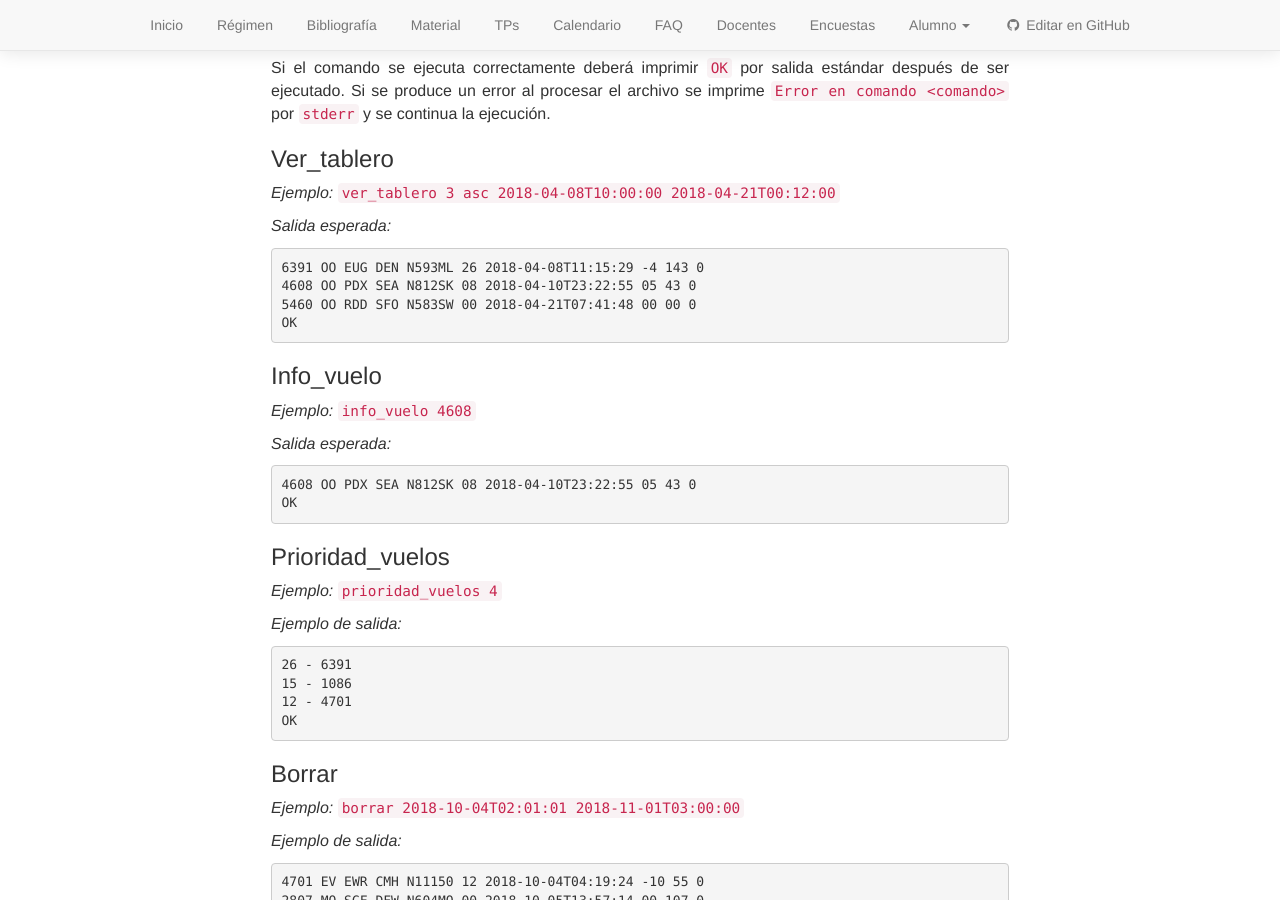
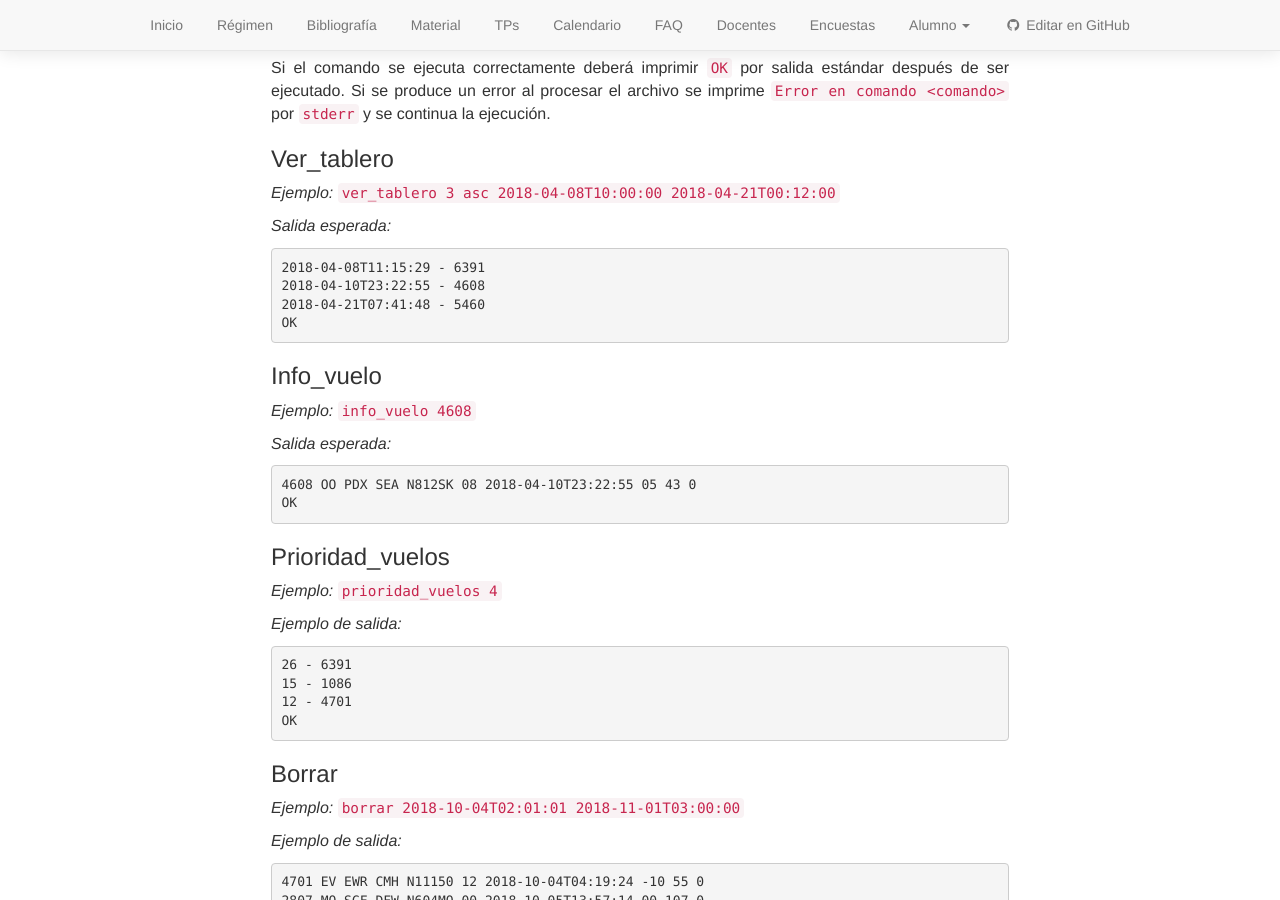
Before and after one commit to algoritmos-rw/algoritmos, a Jekyll site: the page built from static/tps/2018_2/tp2/index.md, in a window 1280 px wide and 900 px high, scrolled down 5066 px. Built offline with Jekyll 4.4.1, drawn with Linux system fonts in a browser that asks for light colours; nearby versions of some CDN libraries; some of the changed text lies outside the part shown.

Commit message:
Corregir errores en ejempos ver_tablero.

````diff
--- a/static/tps/2018_2/tp2/index.md
+++ b/static/tps/2018_2/tp2/index.md
@@ -271,9 +271,9 @@ Si se produce un error al procesar el archivo se imprime `Error en comando <coma
 *Salida esperada:*
 
 ```
-6391 OO EUG DEN N593ML 26 2018-04-08T11:15:29 -4 143 0
-4608 OO PDX SEA N812SK 08 2018-04-10T23:22:55 05 43 0
-5460 OO RDD SFO N583SW 00 2018-04-21T07:41:48 00 00 0
+2018-04-08T11:15:29 - 6391
+2018-04-10T23:22:55 - 4608
+2018-04-21T07:41:48 - 5460
 OK
 ```
 
````
Also changed, not shown: other parts of static/tps/2018_2/tp2/index.md (+1 -1 lines).
